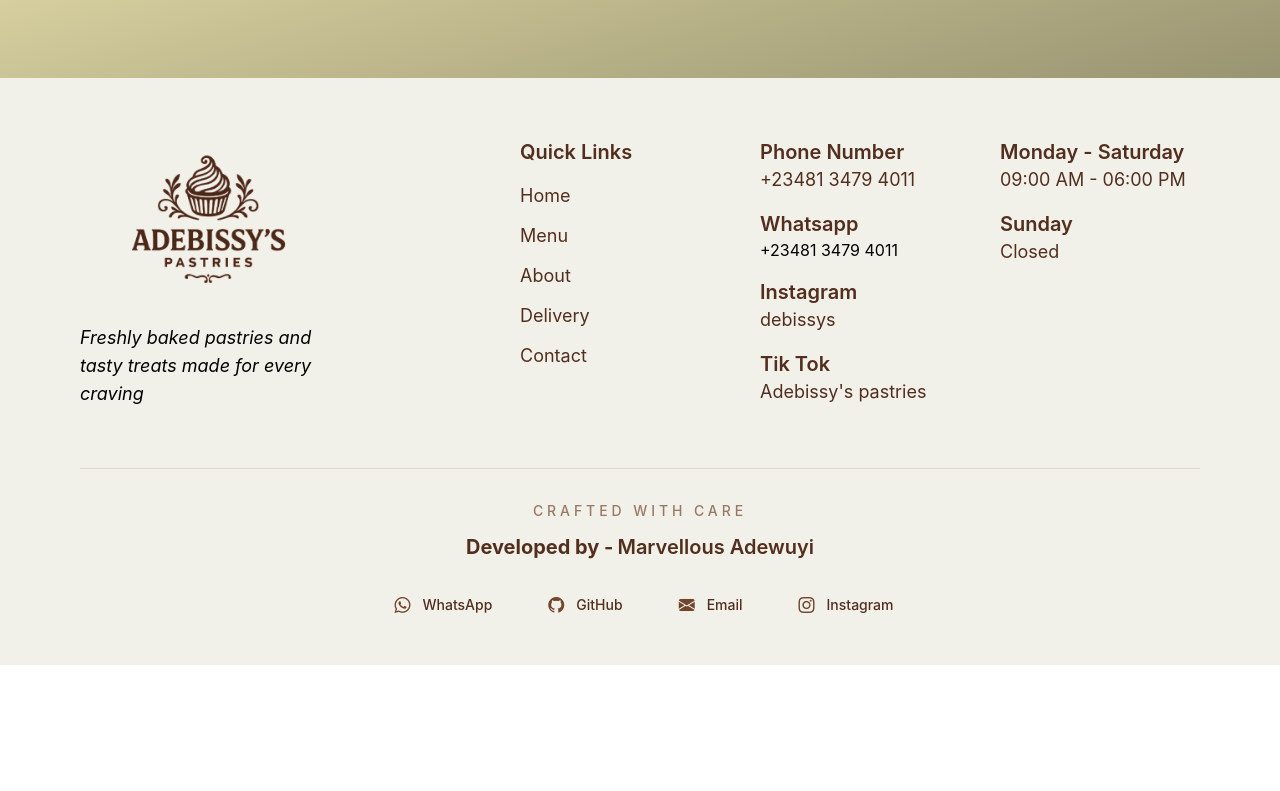
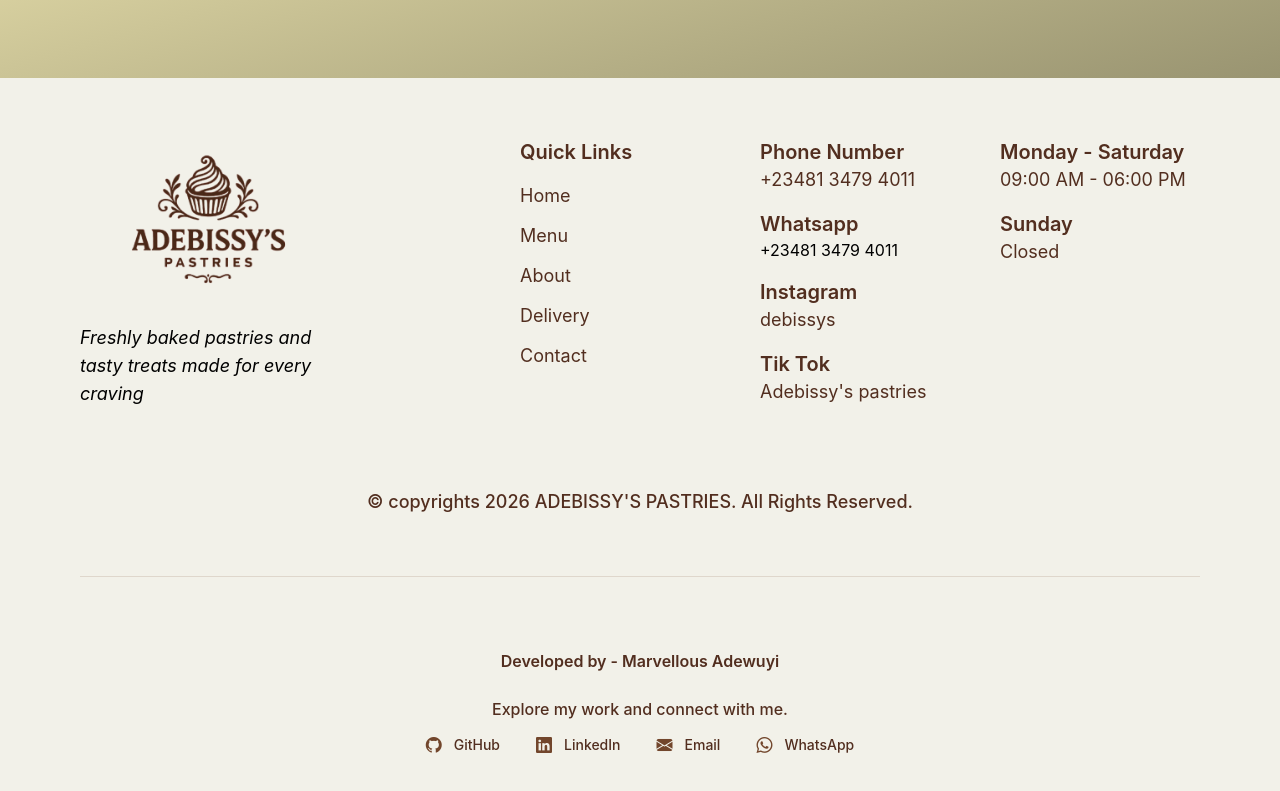
Before and after one commit to marvelade7/Adebissy-Pastries, a React (Vite) app: page / in a window 1280 px wide. Shown: the part 4144-4935 px from the top of the page. Before the commit the page ends 4809 px from the top, so only its background shows below. Built offline with nearby package versions, Linux system fonts and the light colour scheme.

Commit message:
Refactor DevelopedBy component; add LinkedIn link and improve layout in Footer and HeroSection for better user experience

```diff
--- a/src/DevelopedBy.tsx
+++ b/src/DevelopedBy.tsx
@@ -1,14 +1,14 @@
 const DevelopedBy = () => {
     const contactLinks = [
-        {
-            label: 'WhatsApp',
-            href: 'https://wa.me/2347012893212',
-            icon: 'bi-whatsapp',
-        },
         {
             label: 'GitHub',
             href: 'https://github.com/marvelade7',
             icon: 'bi-github',
+        },
+        {
+            label: 'LinkedIn',
+            href: 'https://www.linkedin.com/in/marvellous-adewuyi-a32070278',
+            icon: 'bi-linkedin',
         },
         {
             label: 'Email',
@@ -16,41 +16,41 @@
             icon: 'bi-envelope-fill',
         },
         {
-            label: 'Instagram',
-            href: 'https://www.instagram.com/debissys?igsh=b3E4cWJ5MjdrMXB6',
-            icon: 'bi-instagram',
+            label: 'WhatsApp',
+            href: 'https://wa.me/2347012893212',
+            icon: 'bi-whatsapp',
         },
     ];
 
     return (
-        <div className='px-4 pb-10 sm:px-8 lg:px-20'>
-            <div className='border-t border-[#72462c26] pt-6 sm:pt-8'>
+        <div className='px-2 pb-10 sm:px-8 lg:px-20'>
+            <div className='border-t border-[#72462c26] pt-10 sm:pt-18'>
                 <div className='flex flex-col items-center text-center'>
-                    <p className='text-sm font-medium uppercase tracking-[0.28em] text-[#72462C]/70'>Crafted with care</p>
+                    {/* <p className='text-[.8em] font-medium uppercase tracking-[0.28em] text-[#72462C]/70'>Crafted with care</p> */}
 
-                    <div className='mt-3 flex items-center gap-1 text-lg font-bold text-[#522E1F] sm:text-xl'>
+                    <div className='flex items-center gap-1 text-md font-semibold text-[#522E1F] '>
                         <h3>Developed by - </h3>
 
                         <a
                             href='https://github.com/marvelade7'
                             target='_blank'
                             rel='noopener noreferrer'
-                        className='text-md font-semibold text-[#522E1F] decoration-[#F9CA46] decoration-2 underline-offset-4 transition hover:text-[#8c5b38]'
+                            className='text-md text-[#522E1F] transition hover:text-[#8c5b38]'
                         >
                             Marvellous Adewuyi
                         </a>
                     </div>
-
-                    <div className='mt-6 flex flex-wrap justify-center gap-1 sm:gap-4'>
+                    <p className="mt-6 text-md font-medium text-[#522E1F]">Explore my work and connect with me.</p>
+                    <div className='flex flex-wrap gap-2 sm:gap-5 mt-2 justify-center'>
                         {contactLinks.map((link) => (
                             <a
                                 key={link.label}
                                 href={link.href}
                                 target={link.label === 'Email' ? undefined : '_blank'}
                                 rel='noopener noreferrer'
-                                className='group inline-flex items-center gap-1 rounded-full  bg-transparent px-4 py-1 text-sm font-medium text-[#522E1F] transition duration-300 hover:border-[#F9CA46] hover:bg-[#F9CA46]/10 hover:text-[#8c5b38]'
+                                className='group inline-flex items-center gap-3 rounded-full  bg-transparent px-2 py-1 text-sm font-medium text-[#522E1F] transition duration-300 hover:border-[#F9CA46] hover:bg-[#F9CA46]/10 hover:text-[#8c5b38]'
                             >
-                                <span className='flex h-8 w-8 items-center justify-center  text-[#72462C] transition group-hover:bg-[#F9CA46] group-hover:text-[#72462C]'>
+                                <span className='flex items-center justify-center  text-[#72462C] transition'>
                                     <i className={`bi ${link.icon} text-base`} aria-hidden='true' />
                                 </span>
 
--- a/src/Footer.tsx
+++ b/src/Footer.tsx
@@ -1,6 +1,7 @@
 const Footer = () => {
     const phoneNumber = '2348134794011';
-    const message = encodeURIComponent('Hello,\n\n My name is ... \n\nI would like to place an order.');
+    const message = encodeURIComponent('Hello,\n My name is ... \nI would like to place an order.');
+    const year: number = new Date().getFullYear()
     return (
         <footer
             id='contact'
@@ -49,6 +50,9 @@
                     <p className='mb-3 text-md text-[#522E1F] md:text-lg'>Closed</p>
                 </div>
             </div>
+                <div className="text-[#522E1F] text-center md:mt-20 mt-8 font-medium md:text-lg text-[.9em]">
+                    &copy; copyrights {year} ADEBISSY'S PASTRIES. All Rights Reserved.
+                </div>
         </footer>
     );
 };
--- a/src/HeroSection.tsx
+++ b/src/HeroSection.tsx
@@ -65,7 +65,7 @@
 
                 {/* WhatsApp Floating CTA Layout Button */}
                 <a data-aos='fade-up' data-aos-delay='320' href={`https://wa.me/${phoneNumber}?text=${message}`} target="_blank" rel="noopener noreferrer" className='fixed bottom-6 right-4 z-50 flex cursor-pointer items-center gap-3 sm:bottom-10 sm:right-8 md:bottom-15 md:right-15 md:gap-5 hover:scale-120 hover:opacity-90 transition-transform duration-500 active:scale-140'>
-                    <svg xmlns="http://www.w3.org/2000/svg" width="3em" height="2.7em" viewBox="0 0 256 258">
+                    <svg xmlns="http://www.w3.org/2000/svg"  className='md:w-[3em] w-[2.3em] md:h-[2.7em] h-[2em]' viewBox="0 0 256 258">
                         <defs>
                             <linearGradient id="SVGK3KZq49U" x1="50%" x2="50%" y1="100%" y2="0%">
                                 <stop offset="0%" stop-color="#1faf38" />
```
Lines whose indentation alone changed are shown as unchanged.
